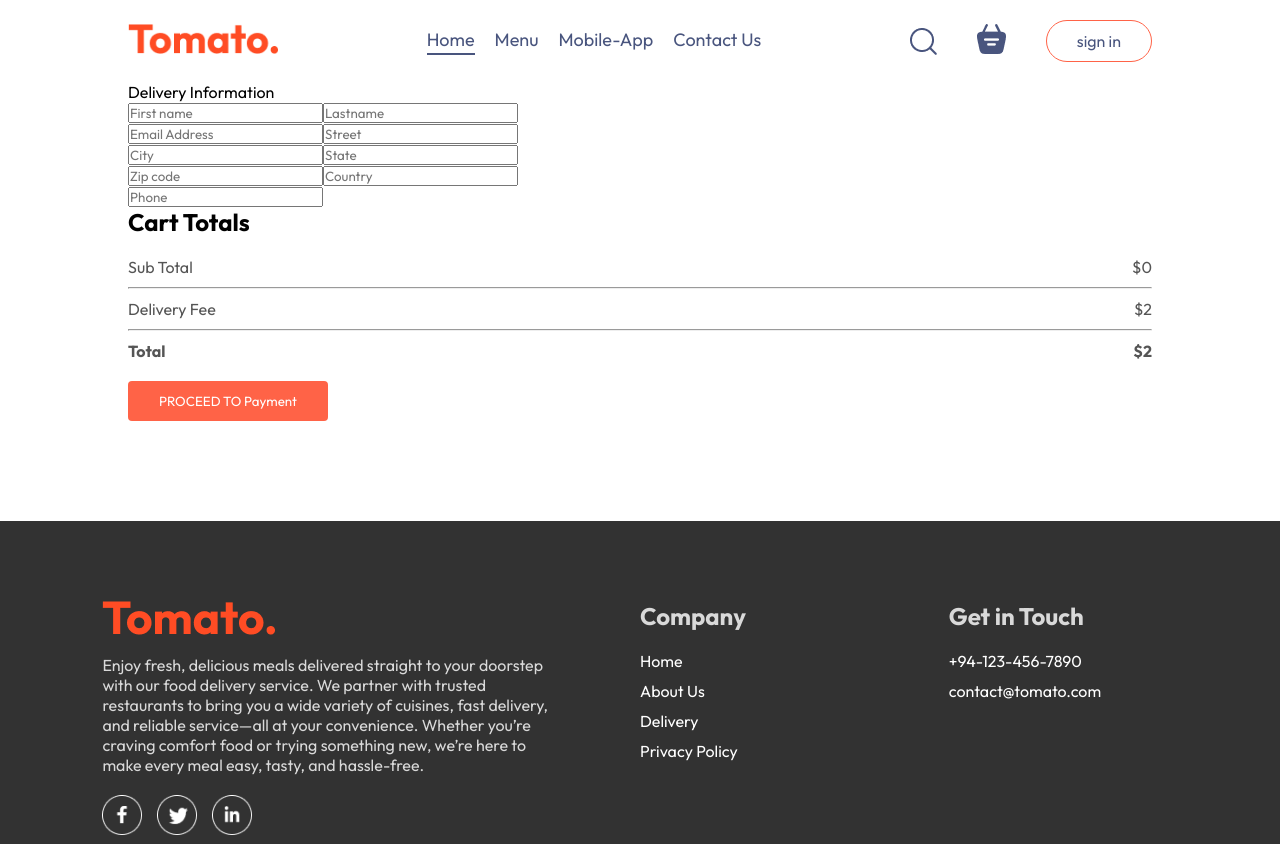
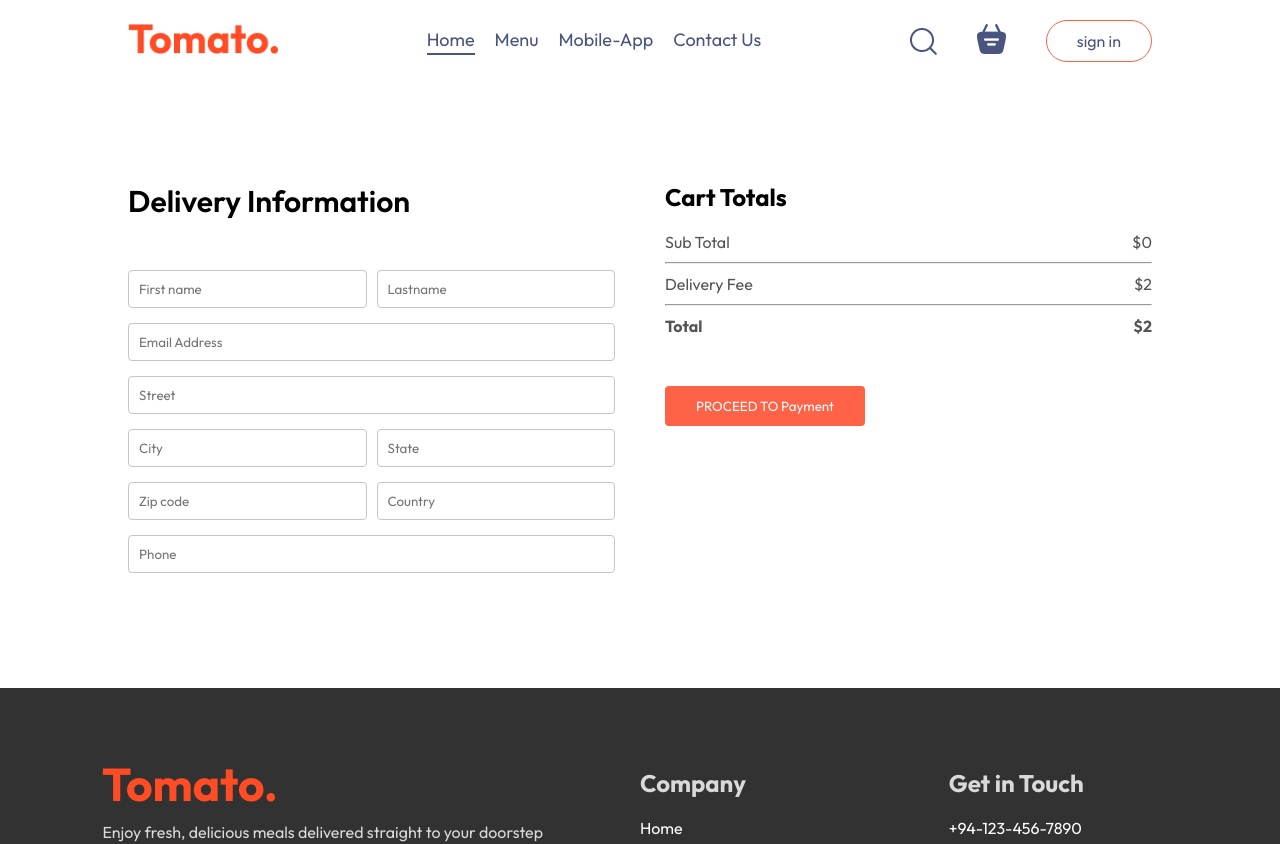
Before and after one commit to Shakithyanshaw/tomato-food-delivery, a React (Vite) app in the folder frontend/: page /order in a window 1280 px wide. Shown: the top 844 px of the page. Built offline with nearby package versions, Linux system fonts and the light colour scheme.

Commit message:
Add PlaceOrder component styles and fix class name typo

```diff
--- a/frontend/src/pages/PlaceOrder/PlaceOrder.css
+++ b/frontend/src/pages/PlaceOrder/PlaceOrder.css
@@ -0,0 +1,41 @@
+.place-order {
+  display: flex;
+  align-items: start;
+  justify-content: space-between;
+  gap: 50px;
+  margin-top: 100px;
+}
+
+.place-order-left {
+  width: 100%;
+  max-width: max(30%, 500px);
+}
+
+.place-order-left .title {
+  font-size: 30px;
+  font-weight: 600;
+  margin-bottom: 50px;
+}
+
+.place-order-left input {
+  margin-bottom: 15px;
+  width: 100%;
+  padding: 10px;
+  border: 1px solid #c5c5c5;
+  border-radius: 4px;
+  outline-color: tomato;
+}
+
+.place-order-left .multi-fields {
+  display: flex;
+  gap: 10px;
+}
+
+.place-order-right {
+  width: 100%;
+  max-width: max(40%, 500px);
+}
+
+.place-order .cart-total button {
+  margin-top: 30px;
+}
--- a/frontend/src/pages/PlaceOrder/PlaceOrder.jsx
+++ b/frontend/src/pages/PlaceOrder/PlaceOrder.jsx
@@ -25,7 +25,7 @@ const PlaceOrder = () => {
         </div>
         <input type="text" placeholder="Phone" />
       </div>
-      <div className="lace-order-right">
+      <div className="place-order-right">
         <div className="cart-total">
           <h2>Cart Totals</h2>
           <div>
```
